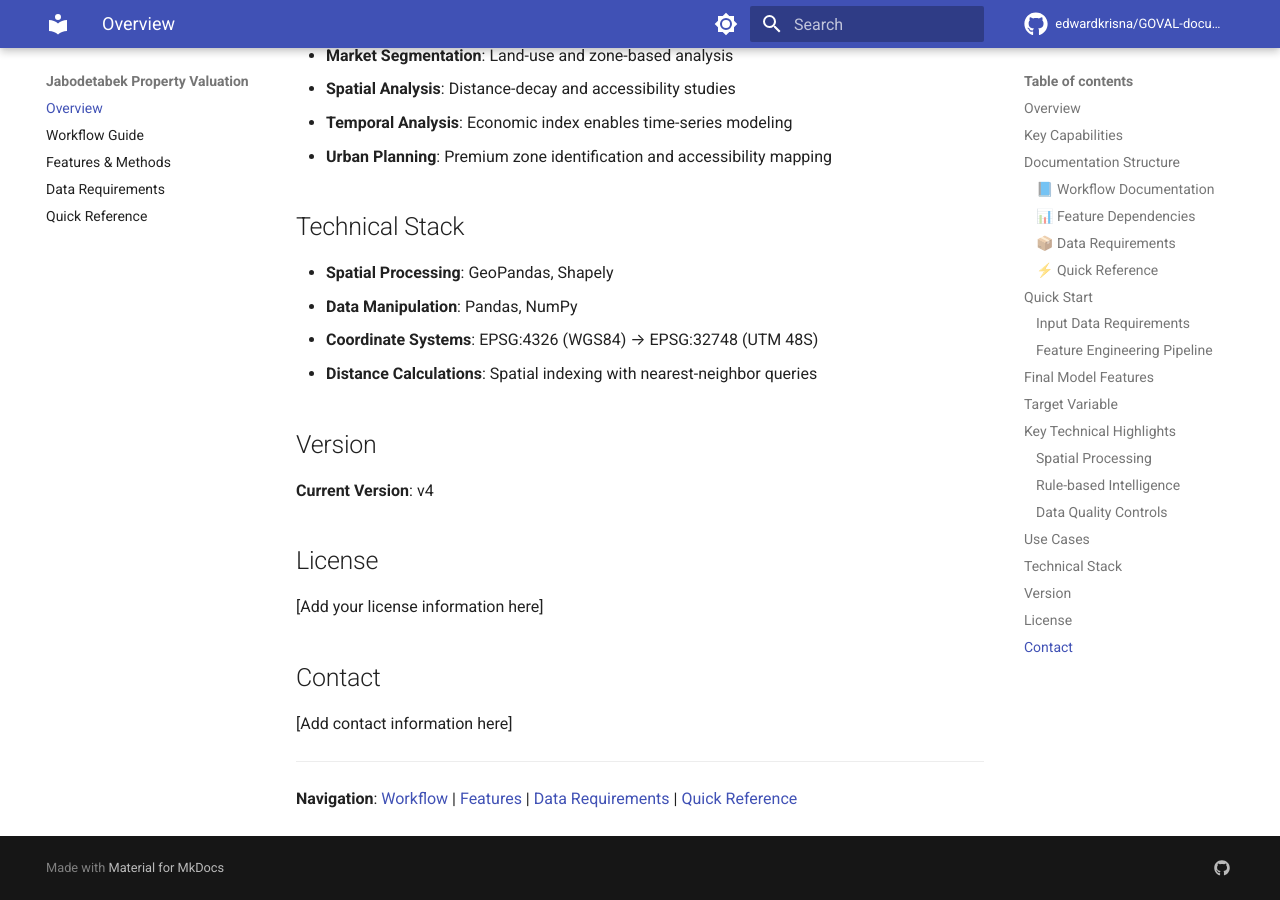
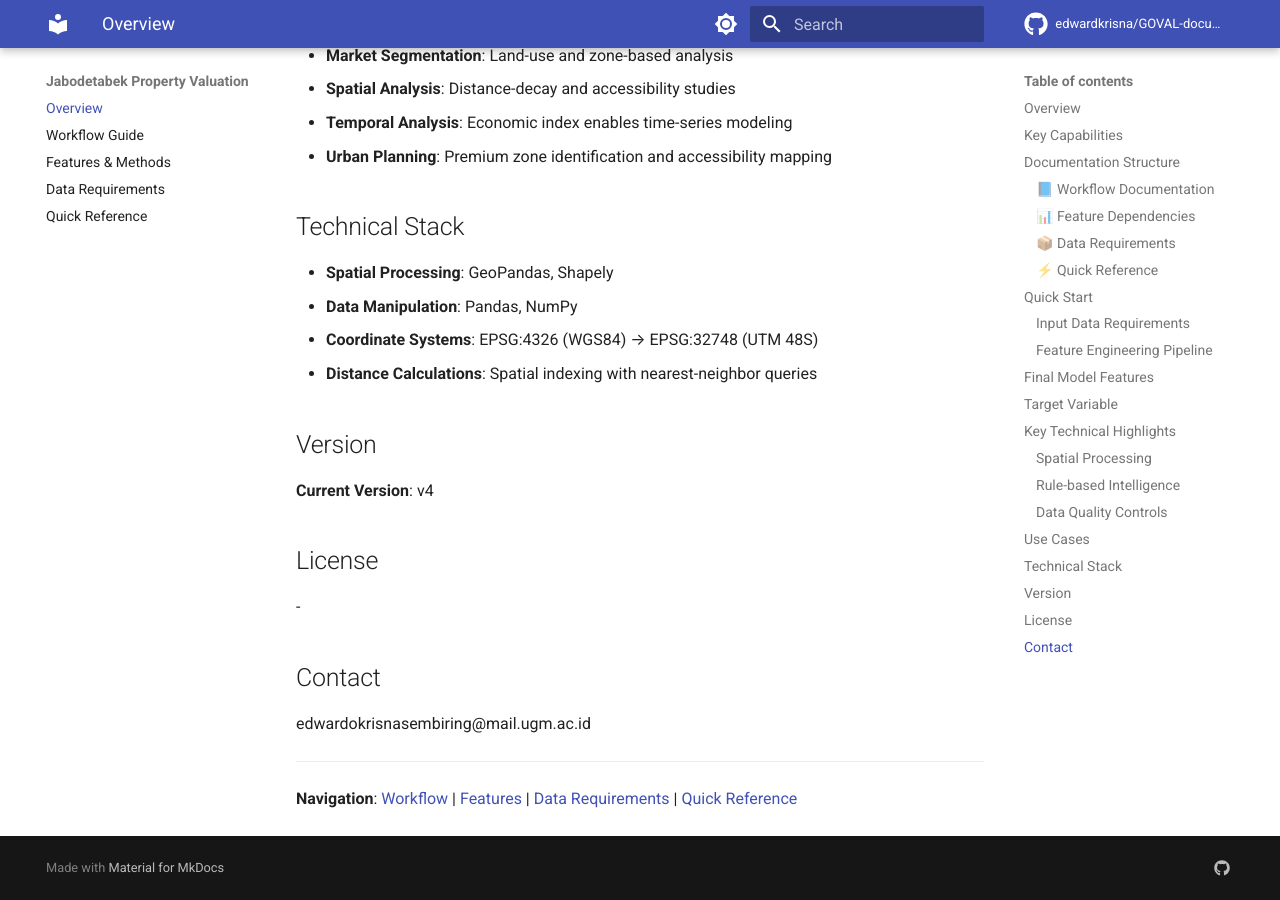
Before and after one commit to EdwardKrisna/GOVAL-documentation, an MkDocs documentation site: the page built from docs/jabodetabek/index.md, in a window 1280 px wide and 900 px high, scrolled down 3704 px. Built offline with MkDocs 1.6.1 and Material for MkDocs 9.7.7, drawn with Linux system fonts in a browser that asks for light colours.

Commit message:
update contact

```diff
--- a/docs/jabodetabek/index.md
+++ b/docs/jabodetabek/index.md
@@ -149,11 +149,11 @@ This feature engineering pipeline supports:
 
 ## License
 
-[Add your license information here]
+-
 
 ## Contact
 
-[Add contact information here]
+edwardokrisnasembiring@mail.ugm.ac.id
 
 ---
 
```
